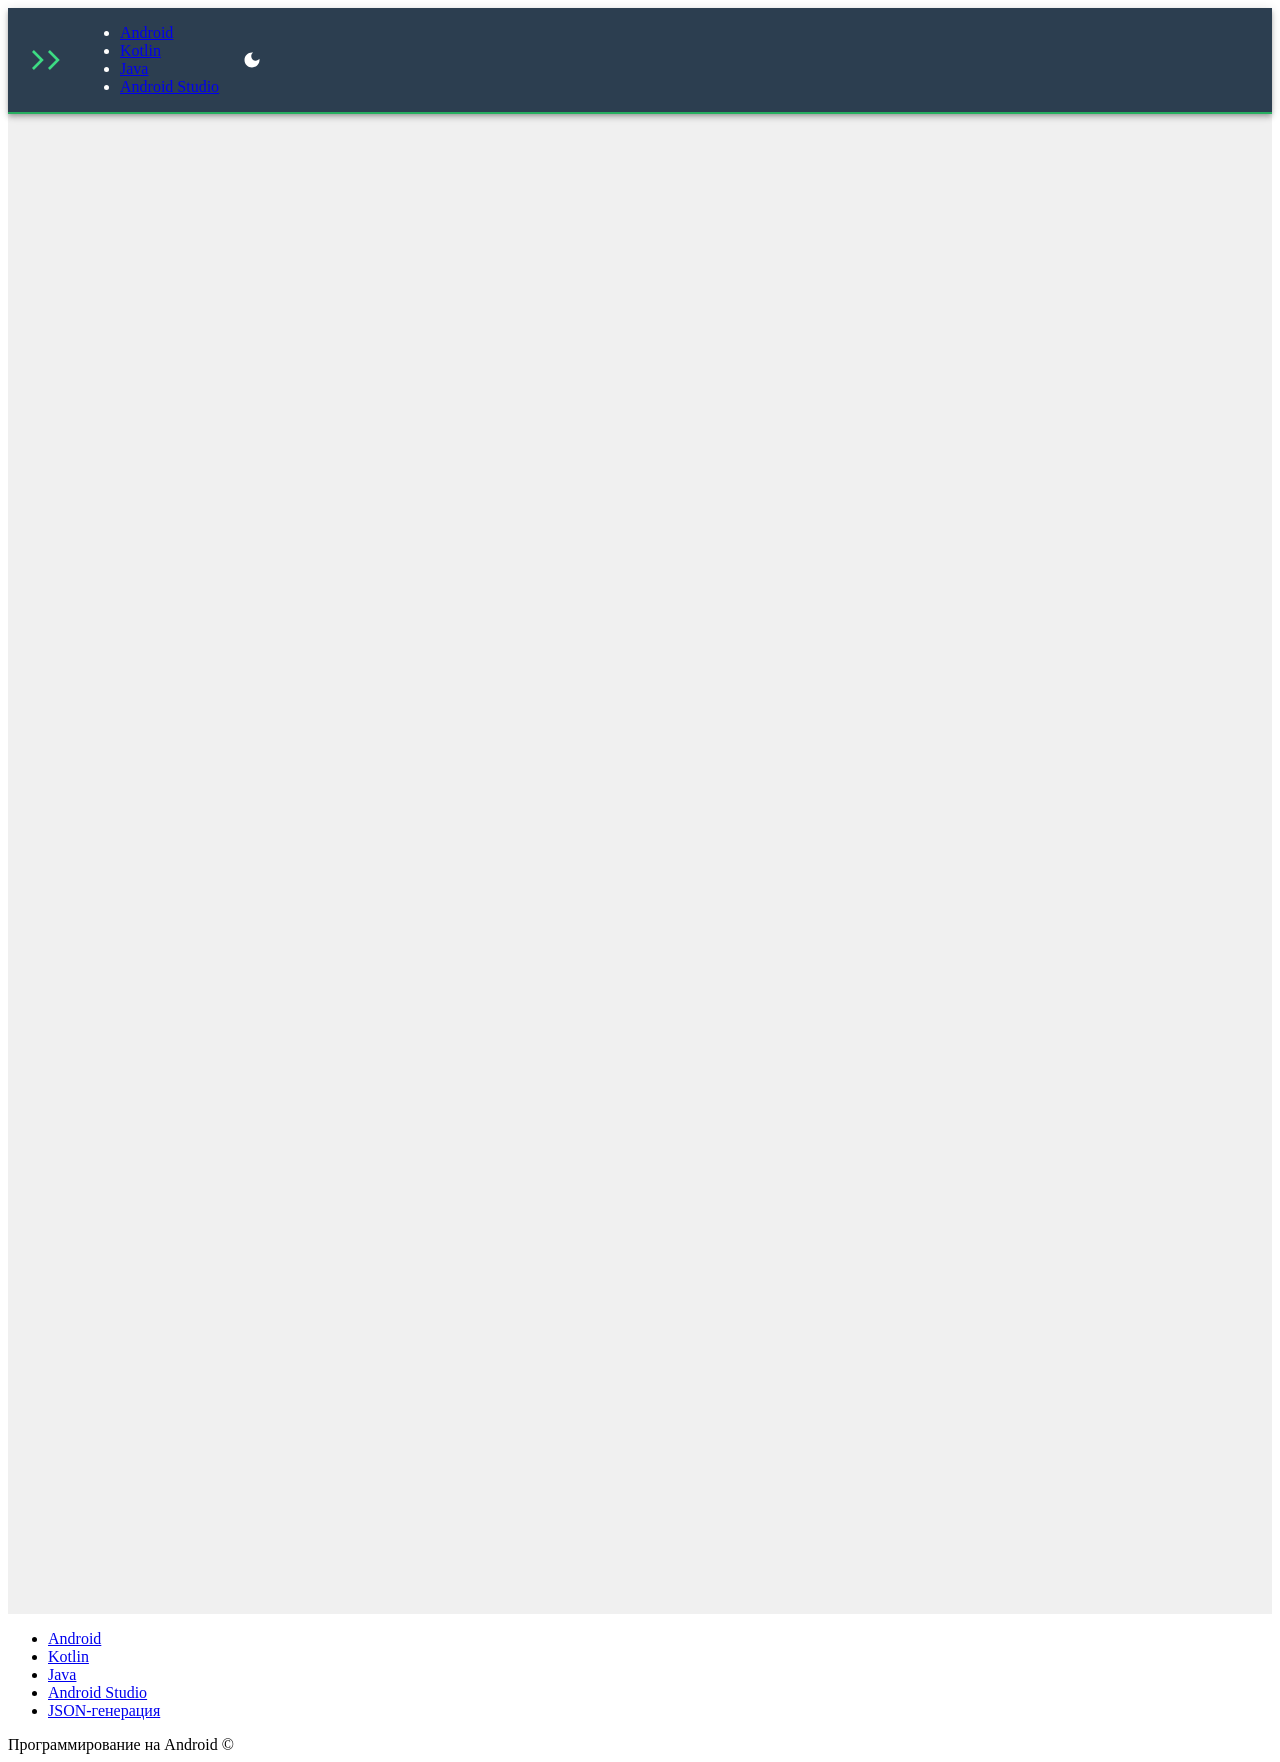
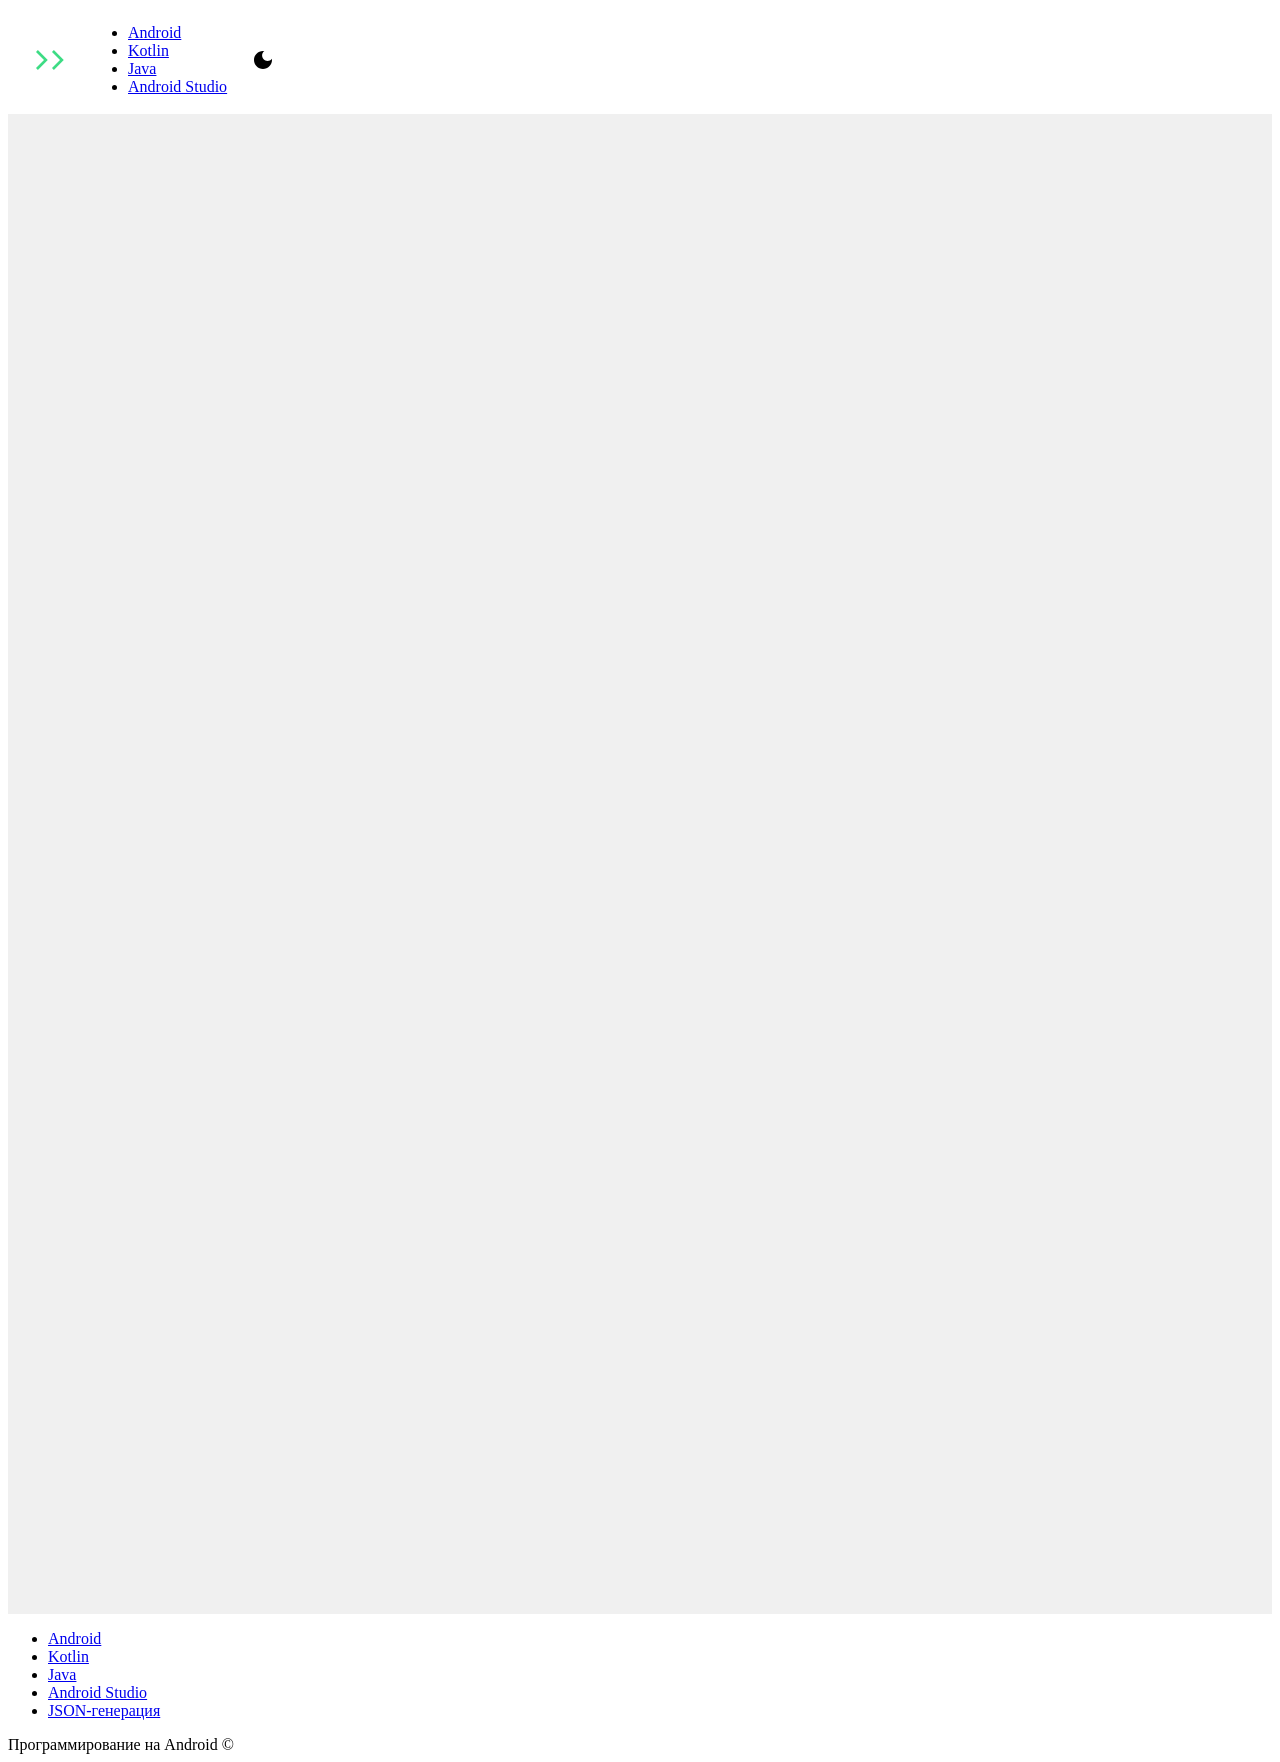

ui(reader): massive design overhaul to Material Design 3

--- a/css/header.css
+++ b/css/header.css
@@ -3,50 +3,58 @@
     align-items: center;
     width: 100%;
     height: var(--header-height);
-    padding: 0 20px;
+    padding: 0 24px;
     box-sizing: border-box;
-    background: var(--android-dark, #2c3e50);
-    color: white;
-    border-bottom: 2px solid var(--android-green, #27ae60);
-    box-shadow: 0 2px 4px -1px rgba(0, 0, 0, 0.2),
-    0 4px 5px 0 rgba(0, 0, 0, 0.14),
-    0 1px 10px 0 rgba(0, 0, 0, 0.12);
+    background: var(--surface-color);
+    color: var(--text-primary);
+    border-bottom: 2px solid transparent;
+    border-image: var(--brand-gradient) 1;
+    box-shadow: var(--shadow-md);
     position: relative;
     z-index: 10;
+    transition: var(--transition-theme);
 }
 
 .header-logo {
     display: flex;
     align-items: center;
-    margin-right: 20px;
+    margin-right: 24px;
     flex-shrink: 0;
+    color: var(--primary-color);
 }
 
 .header-logo svg {
     width: 32px;
     height: 32px;
-    transition: transform 0.3s;
-}
-
-.theme-toggle {
-    background: none;
-    border: none;
-    color: white;
-    cursor: pointer;
-    padding: 8px;
-    margin-left: 15px;
-    display: flex;
-    align-items: center;
-}
-
-.theme-toggle svg {
-    width: 20px;
-    height: 20px;
-    fill: currentColor;
+    transition: transform var(--transition-duration) var(--md-easing);
 }
 
 .header-logo:hover svg {
-    transform: scale(1.1);
+    transform: scale(1.05);
+}
+
+.theme-toggle {
+    background: transparent;
+    border: none;
+    color: var(--text-secondary);
+    cursor: pointer;
+    padding: 8px;
+    margin-left: 16px;
+    display: flex;
+    align-items: center;
+    border-radius: 50%;
+    transition: background-color var(--transition-duration), color var(--transition-duration);
+}
+
+.theme-toggle:hover {
+    background-color: var(--hover-overlay);
+    color: var(--primary-color);
+}
+
+.theme-toggle svg {
+    width: 24px;
+    height: 24px;
+    fill: currentColor;
 }
 
 .header-menu {
@@ -54,48 +62,8 @@
     justify-content: flex-end;
 }
 
-[data-theme="light"] body {
-    background: #f0f0f0;
-}
-
 @media (min-width: 1024px) {
     .burger-menu {
         display: none;
     }
-}
-
-[data-theme="light"] {
-    --android-dark: #f8f9fa;
-    --android-light: #202124;
-    --sidebar-bg: #e0e0e0;
-}
-
-[data-theme="light"] .header,
-[data-theme="light"] .footer {
-    background: var(--android-dark);
-    border-color: rgba(0, 0, 0, 0.1);
-}
-
-[data-theme="light"] .header-menu li a,
-[data-theme="light"] .footer-menu li a {
-    color: var(--android-light);
-}
-
-[data-theme="light"] .header-menu li a:hover,
-[data-theme="light"] .footer-menu li a:hover {
-    background: rgba(0, 0, 0, 0.05);
-}
-
-[data-theme="light"] .header-menu li a.active,
-[data-theme="light"] .footer-menu li a.active {
-    background: #27ae60;
-    color: white;
-}
-
-[data-theme="light"] .theme-toggle {
-    color: var(--android-light);
-}
-
-[data-theme="light"] .json-generator a {
-    color: var(--android-light);
 }
